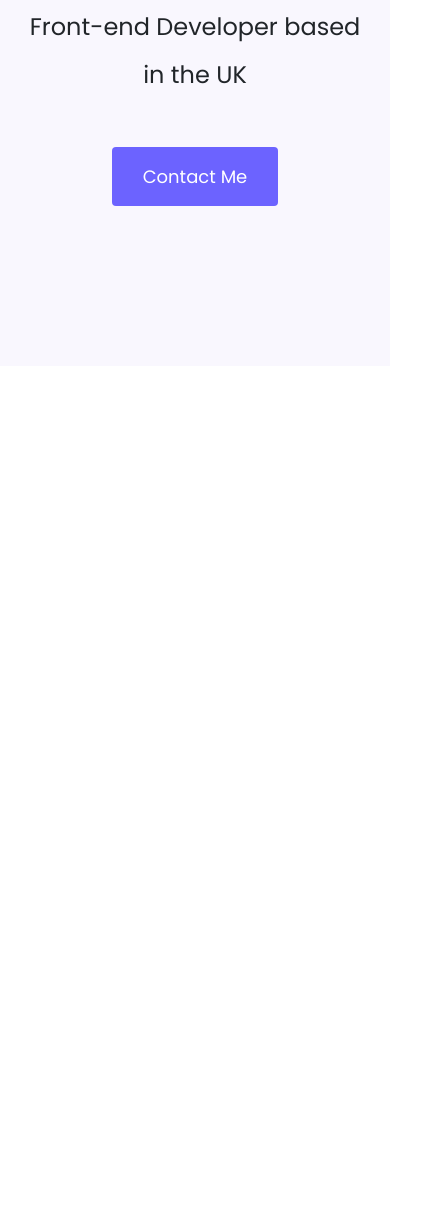
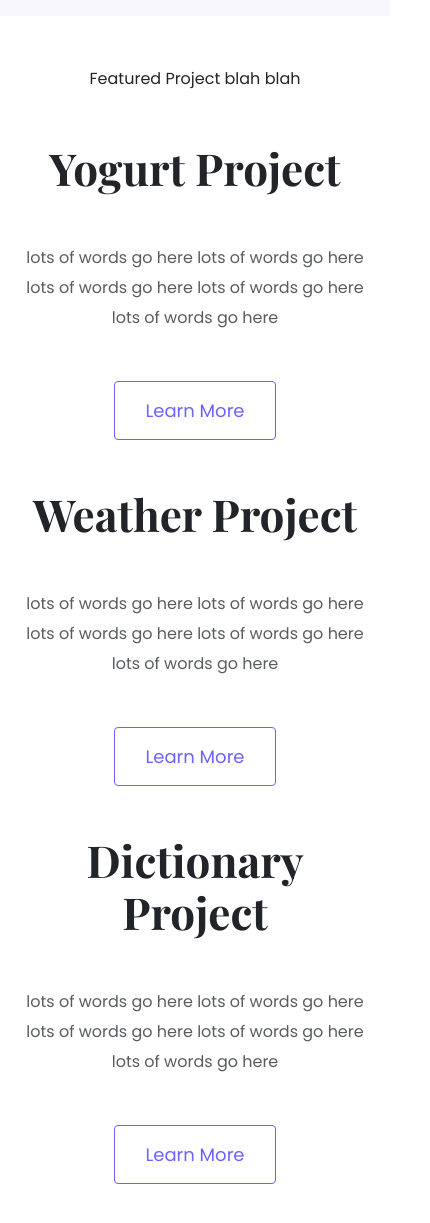
Before and after one commit to Had1na/portfolio-project, a plain HTML site: page index.html in a window 390 px wide. Shown: the part 449-1672 px from the top of the page, 430 px wide, since content can reach past the window. Before the commit the page ends 844 px from the top, so only its background shows below. Drawn offline with nearby package versions, Linux system fonts and the light colour scheme; a web font is replaced by a local one.

Commit message:
Integrated Homepage content design

```diff
--- a/index.html
+++ b/index.html
@@ -3,7 +3,7 @@
   <head>
     <meta charset="UTF-8" />
     <meta name="viewport" content="width=device-width, initial-scale=1.0" />
-    <title>Document</title>
+    <title>SheCodes Portfolio</title>
 
     <link
       href="https://cdn.jsdelivr.net/npm/bootstrap@5.3.3/dist/css/bootstrap.min.css"
@@ -38,5 +38,67 @@
         <a href="#" class="btn btn-branding">Contact Me</a>
       </div>
     </div>
+    <p class="text-center m-5">Featured Project blah blah</p>
+    <div class="container">
+      <div class="row mb-5">
+        <div class="col d-none d-lg-block">
+          <img
+            src="/images/yogurt.png"
+            class="img-fluid"
+            alt="Yogurt Project"
+          />
+        </div>
+        <div class="col">
+          <div class="project-description">
+            <h2 class="mb-5">Yogurt Project</h2>
+            <p class="mb-5 text-muted">
+              lots of words go here lots of words go here lots of words go here
+              lots of words go here lots of words go here
+            </p>
+            <a href="#" class="btn btn-branding-outline">Learn More</a>
+          </div>
+        </div>
+      </div>
+
+      <div class="row mb-5">
+        <div class="col">
+          <div class="project-description">
+            <h2 class="mb-5">Weather Project</h2>
+            <p class="mb-5 text-muted">
+              lots of words go here lots of words go here lots of words go here
+              lots of words go here lots of words go here
+            </p>
+            <a href="#" class="btn btn-branding-outline">Learn More</a>
+          </div>
+        </div>
+        <div class="col d-none d-lg-block">
+          <img
+            src="/images/weather.png"
+            class="img-fluid"
+            alt="Weather Project"
+          />
+        </div>
+      </div>
+
+      <div class="row mb-5">
+        <div class="col d-none d-lg-block">
+          <img
+            src="/images/dictionary.png"
+            class="img-fluid"
+            alt="Dictionary Project"
+          />
+        </div>
+        <div class="col">
+          <div class="project-description">
+            <h2 class="mb-5">Dictionary Project</h2>
+            <p class="mb-5 text-muted">
+              lots of words go here lots of words go here lots of words go here
+              lots of words go here lots of words go here
+            </p>
+            <a href="#" class="btn btn-branding-outline">Learn More</a>
+          </div>
+        </div>
+      </div>
+    </div>
   </body>
 </html>
--- a/styles/portfolio.css
+++ b/styles/portfolio.css
@@ -21,6 +21,17 @@ h6 {
 
 h1 {
   font-size: 96px;
+  line-height: 1.5;
+}
+
+h2 {
+  font-size: 64px;
+}
+
+p {
+  font-size: 16px;
+  font-weight: normal;
+  line-height: 30px;
 }
 
 .hero {
@@ -39,7 +50,7 @@ h1 {
 .hero h2 {
   font-family: var(--default-font-family);
   font-weight: normal;
-  line-height: 2;
+  line-height: 1.5;
   font-size: 24px;
 }
 
@@ -51,3 +62,36 @@ h1 {
   line-height: 27px;
   padding: 15px 30px;
 }
+
+.btn-branding-outline {
+  color: var(--branding-colour);
+  border: 1px solid var(--branding-colour);
+  border-radius: 4px;
+  font-size: 18px;
+  line-height: 27px;
+  padding: 15px 30px;
+}
+
+.project-description {
+  padding: 120px 60px 0;
+}
+
+@media (max-width: 960px) {
+  h1 {
+    font-size: 44px;
+    line-height: 2;
+  }
+
+  h2 {
+    font-size: 44px;
+  }
+
+  .hero {
+    padding: 80px 20px;
+  }
+
+  .project-description {
+    padding: 0;
+    text-align: center;
+  }
+}
```
Also changed, not shown: images/dictionary.png (added), images/weather.png (added), images/yogurt.png (added).
